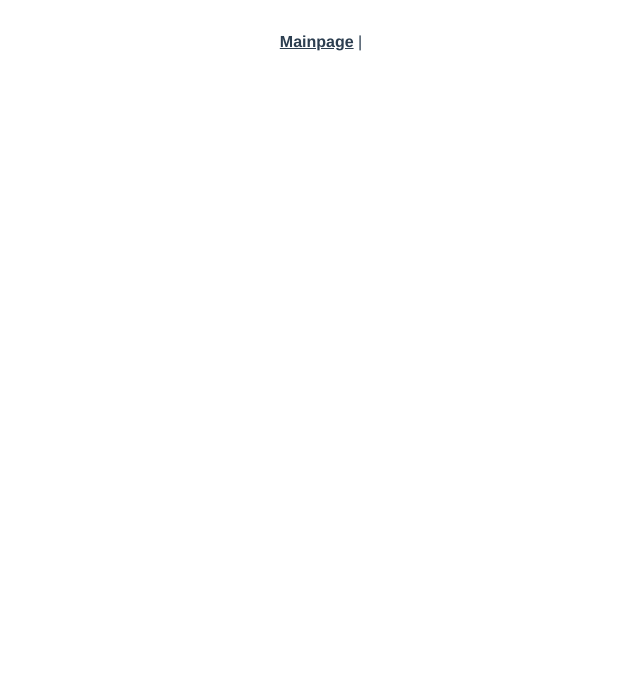
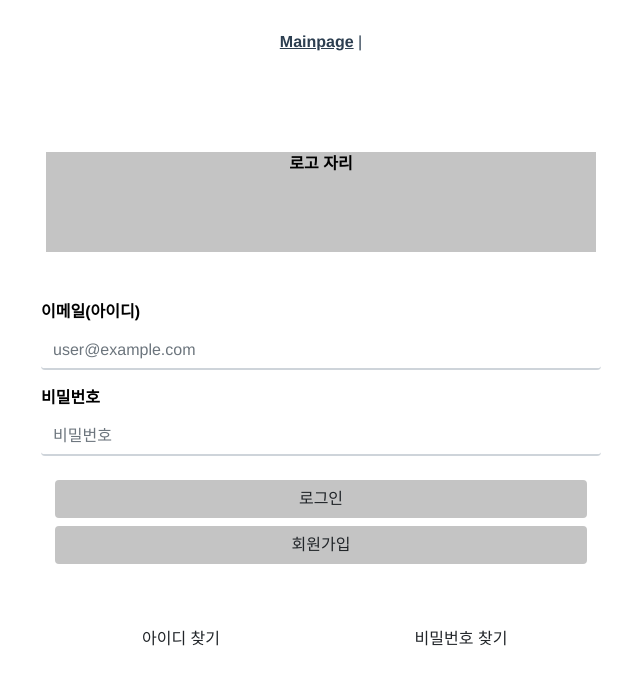
Before and after one commit to jihyun9623/PhotoIt, a Vue app in the folder frontend/: page /login in a window 1280 px wide. Before the commit this address had no page. Shown: the top 684 px of the page, without its empty margins (319-959 px from the left). Built offline with nearby package versions, Linux system fonts and the light colour scheme.

Commit message:
FEAT: add Login and Logout feature

```diff
--- a/frontend/src/router/index.js
+++ b/frontend/src/router/index.js
@@ -1,17 +1,23 @@
-import { createRouter, createWebHistory } from "vue-router";
-import MainPage from "@/views/MainPage.vue";
+import { createRouter, createWebHistory } from 'vue-router'
+import MainPage from '@/views/MainPage.vue'
+import Login from '@/views/Login.vue'
 
 const routes = [
   {
-    path: "/",
-    name: "MainPage",
+    path: '/',
+    name: 'MainPage',
     component: MainPage,
   },
-];
+  {
+    path: '/login',
+    name: 'Login',
+    component: Login,
+  },
+]
 
 const router = createRouter({
   history: createWebHistory(process.env.BASE_URL),
   routes,
-});
+})
 
-export default router;
+export default router
--- a/frontend/src/store/index.js
+++ b/frontend/src/store/index.js
@@ -1,8 +1,11 @@
-import { createStore } from "vuex";
+import { createStore } from 'vuex'
+import login from './modules/login'
 
 export default createStore({
   state: {},
   mutations: {},
   actions: {},
-  modules: {},
-});
+  modules: {
+    login,
+  },
+})
--- /dev/null
+++ b/frontend/src/store/modules/login.js
@@ -0,0 +1,45 @@
+import axios from 'axios'
+
+// state
+const state = () => ({
+  TOKEN: null,
+})
+
+// actions
+const actions = {
+  saveToken({ commit }, credentials) {
+    axios({
+      method: 'post',
+      url: 'http:어쩌고/user/signiin',
+      data: credentials,
+    })
+      .then((res) => {
+        console.log(res)
+        commit('SAVE_TOKEN', res.data.token)
+        this.$emit('login')
+        this.$router.push({ name: 'MainPage' })
+      })
+      .catch((err) => {
+        console.log(err)
+        alert('로그인 정보가 잘못되었습니다.')
+      })
+  },
+  deleteToken({ commit }) {
+    commit('DELETE_TOKEN')
+  },
+}
+
+const mutations = {
+  SAVE_TOKEN(state, token) {
+    state.TOKEN = token
+  },
+  DELETE_TOKEN(state) {
+    state.TOKEN = null
+  },
+}
+
+export default {
+  state,
+  actions,
+  mutations,
+}
--- a/frontend/src/views/Login.vue
+++ b/frontend/src/views/Login.vue
@@ -1,14 +1,114 @@
 <template>
-  <h1>Login</h1>
+  <section>
+    <div class="login-form container mt-5">
+      <form class="row">
+        <!-- Logo 자리 -->
+        <div class="logo-box mb-5">로고 자리</div>
+        <div class="mb-3">
+          <label for="email" class="form-label d-flex justify-content-start"
+            >이메일(아이디)</label
+          >
+          <input
+            type="email"
+            class="form-control"
+            id="email"
+            placeholder="user@example.com"
+            v-model="credentials.email"
+            @keyup.enter="login"
+          />
+        </div>
+        <div class="mb-3">
+          <label for="password" class="form-label d-flex justify-content-start"
+            >비밀번호</label
+          >
+          <input
+            type="password"
+            class="form-control"
+            id="password"
+            placeholder="비밀번호"
+            v-model="credentials.password"
+            @keyup.enter="login"
+          />
+        </div>
+        <div class="align-items-center mb-4 mt-2">
+          <button class="btn login-form-btn mb-2" @click="login">로그인</button>
+          <button type="button" class="btn login-form-btn mb-2">
+            <!-- <router-link :to="{ name: Signup }"> -->
+            <span>회원가입</span>
+            <!-- </router-link> -->
+          </button>
+        </div>
+      </form>
+      <div class="mt-4 d-flex justify-content-evenly">
+        <button class="btn login-find-btn">
+          <!-- <router-link :to="{ name: 어딘가 }"> -->
+          <span>아이디 찾기</span>
+          <!-- </router-link> -->
+        </button>
+        <button class="btn login-find-btn">
+          <!-- <router-link :to="{ name: 어딘가 }"> -->
+          <span>비밀번호 찾기</span>
+          <!-- </router-link> -->
+        </button>
+      </div>
+    </div>
+  </section>
 </template>
 
 <script>
 // import component from "component location"
 
 export default {
-  name: "Login",
-  components: {
-    // components
+  name: 'Login',
+  data() {
+    return {
+      credentials: {
+        email: null,
+        password: null,
+      },
+    }
   },
-};
+  method: {
+    login() {
+      // store의 login 모듈의 saveToken 실행
+      this.$store.dispatch('login/saveToken', this.credentials)
+    },
+  },
+}
 </script>
+
+<style scoped>
+.login-form {
+  max-width: 600px;
+  margin: auto;
+  padding: 20px;
+  color: #000000;
+  font-weight: bold;
+}
+
+input {
+  border-style: none none solid none;
+  border-width: 2px;
+}
+.login-form-btn {
+  background-color: #c4c4c4;
+  width: 95%;
+  box-shadow: inset 0px 0px rgba(255, 255, 255, 0);
+}
+.login-find-btn {
+  background-color: #ffffff;
+  width: 95%;
+  box-shadow: inset 0px 0px rgba(255, 255, 255, 0);
+}
+.logo-box {
+  box-sizing: content-box;
+  width: 90%;
+  height: 100px;
+  background-color: #c4c4c4;
+  margin: 0px auto;
+}
+.form-control:focus {
+  border-color: #c4c4c4;
+  box-shadow: inset 0px 0px rgba(255, 255, 255, 0);
+}
+</style>
```
